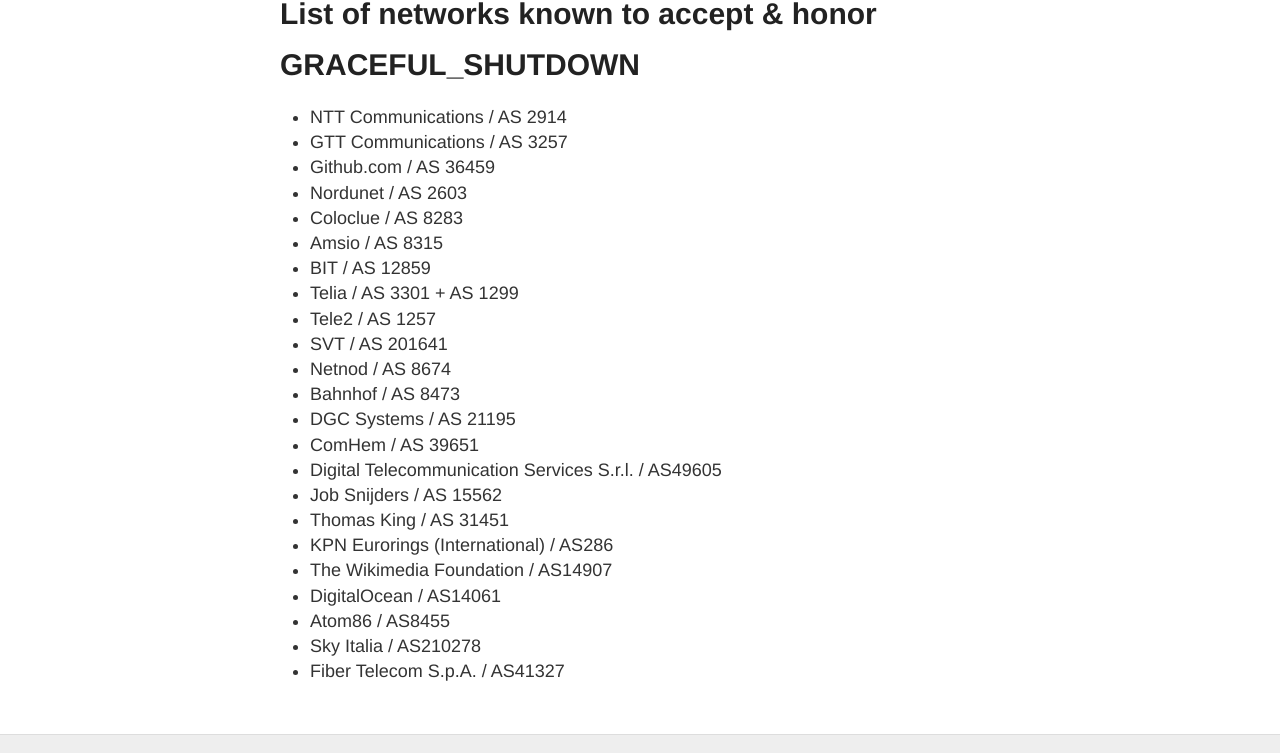
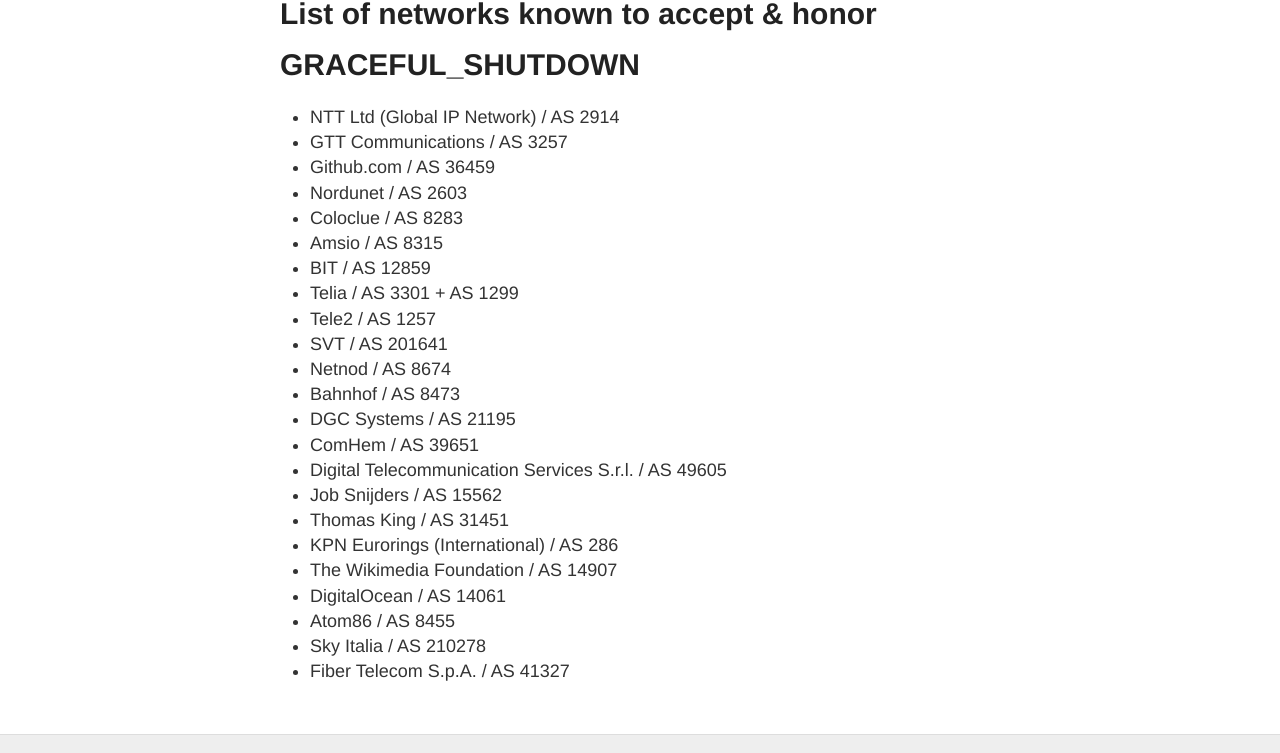
Before and after one commit to NLNOG/bgpfilterguide, a Jekyll site: the page built from guides/graceful_shutdown.md, in a window 1280 px wide and 1400 px high, scrolled down 4581 px. Shown: the part 576-1329 px from the top of the window. Built offline with Jekyll 4.4.1, drawn with Linux system fonts in a browser that asks for light colours.

Commit message:
Update graceful_shutdown.md

```diff
--- a/guides/graceful_shutdown.md
+++ b/guides/graceful_shutdown.md
@@ -173,7 +173,7 @@
 
 # List of networks known to accept & honor GRACEFUL_SHUTDOWN
 
-* NTT Communications / AS 2914
+* NTT Ltd (Global IP Network) / AS 2914
 * GTT Communications / AS 3257
 * Github.com / AS 36459
 * Nordunet / AS 2603
@@ -187,12 +187,12 @@
 * Bahnhof / AS 8473
 * DGC Systems / AS 21195
 * ComHem / AS 39651
-* Digital Telecommunication Services S.r.l. / AS49605
+* Digital Telecommunication Services S.r.l. / AS 49605
 * Job Snijders / AS 15562
 * Thomas King / AS 31451
-* KPN Eurorings (International) / AS286
-* The Wikimedia Foundation / AS14907
-* DigitalOcean / AS14061
-* Atom86 / AS8455
-* Sky Italia / AS210278
-* Fiber Telecom S.p.A. / AS41327
+* KPN Eurorings (International) / AS 286
+* The Wikimedia Foundation / AS 14907
+* DigitalOcean / AS 14061
+* Atom86 / AS 8455
+* Sky Italia / AS 210278
+* Fiber Telecom S.p.A. / AS 41327
```
